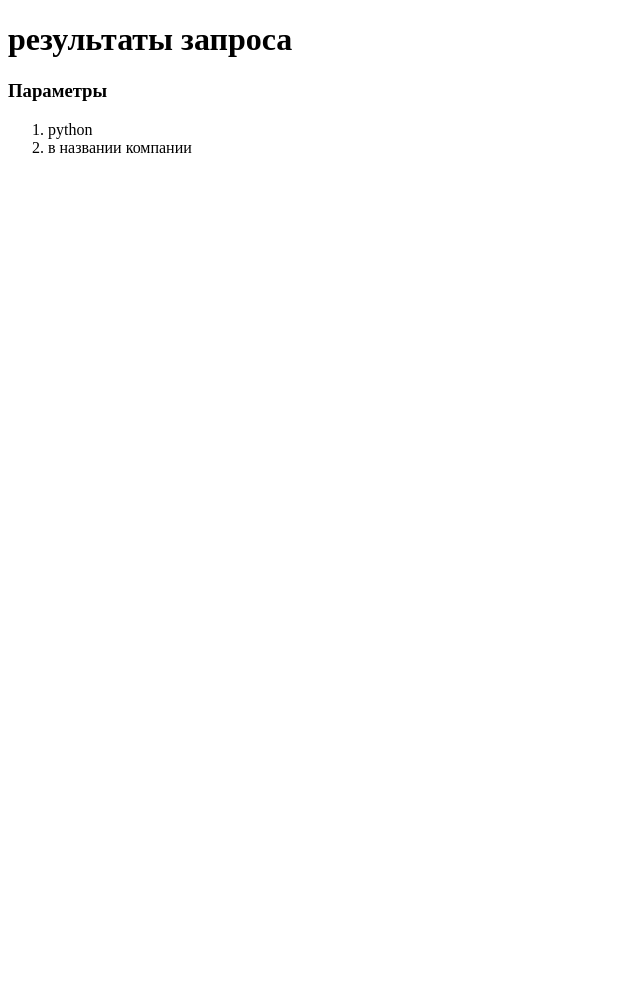
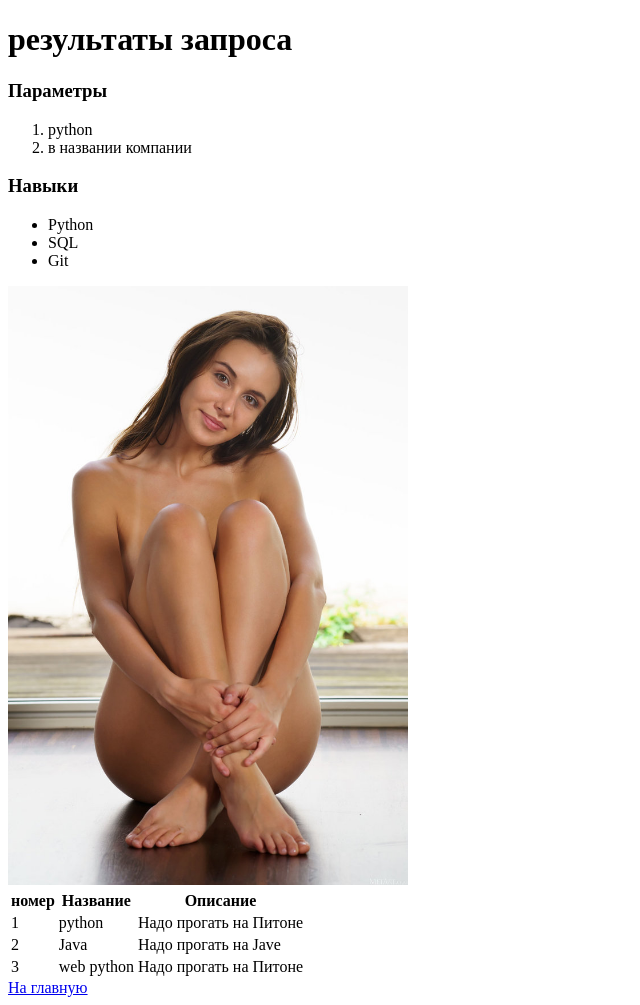
Before and after one commit to ampilog1/Lesson-_13_rest_request, a plain HTML site: page templates/results.html in a window 1280 px wide. Shown: the whole page, without its empty margins (0-640 px from the left). Before the commit the page ends 800 px from the top, so only its background shows below. Drawn offline with Linux system fonts and the light colour scheme.

Commit message:
созданы созданы ссылки для перехода на главную

```diff
--- a/templates/results.html
+++ b/templates/results.html
@@ -11,5 +11,35 @@
         <li>python</li>
         <li>в названии компании</li>
     </ol>
+    <h3>Навыки</h3>
+    <ul>
+        <li>Python</li>
+        <li>SQL</li>
+        <li>Git</li>
+    </ul>
+    <img src="девушка.jpg" width="400px">
+    <table>
+        <tr>
+            <th>номер</th>
+            <th>Название</th>
+            <th>Описание</th>
+        </tr>
+        <tr>
+            <td>1</td>
+            <td>python</td>
+            <td>Надо прогать на Питоне</td>
+        </tr>
+        <tr>
+            <td>2</td>
+            <td>Java</td>
+            <td>Надо прогать на Jave</td>
+        </tr>
+        <tr>
+            <td>3</td>
+            <td> web python</td>
+            <td>Надо прогать на Питоне</td>
+        </tr>
+    </table>
+<a href="index.html">На главную</a>
 </body>
 </html>
```
Also changed, not shown: templates/form.html (+1 -1 lines), templates/девушка.jpg (added).
